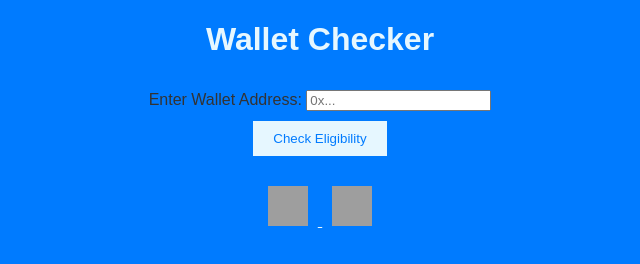
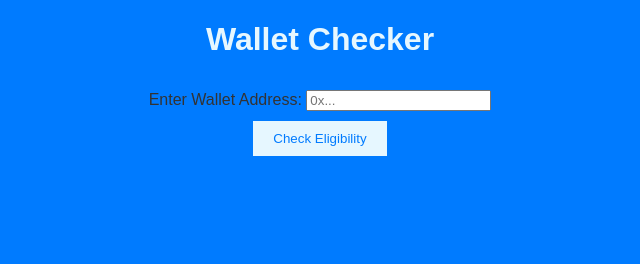
Before and after one commit to Hackon9/walletchecker, a plain HTML site: page index.html in a window 1280 px wide. Shown: the whole page, without its empty margins (320-960 px from the left). Drawn offline with Linux system fonts and the light colour scheme; grey boxes are pictures that could not be loaded.

Commit message:
Update index.html

```diff
--- a/index.html
+++ b/index.html
@@ -60,14 +60,6 @@
     <div id="result" style="margin-top: 20px;"></div>
 
     <!-- Logos section -->
-    <div class="logos">
-        <a href="https://twitter.com/BasedChadNFT" target="_blank">
-            <img src="https://www.example.com/twitter-logo.png" alt="Twitter Logo">
-        </a>
-        <a href="https://opensea.io/" target="_blank">
-            <img src="https://www.example.com/opensea-logo.png" alt="OpenSea Logo">
-        </a>
-    </div>
 
     <script src="/script.js"></script>
 </body>
```
